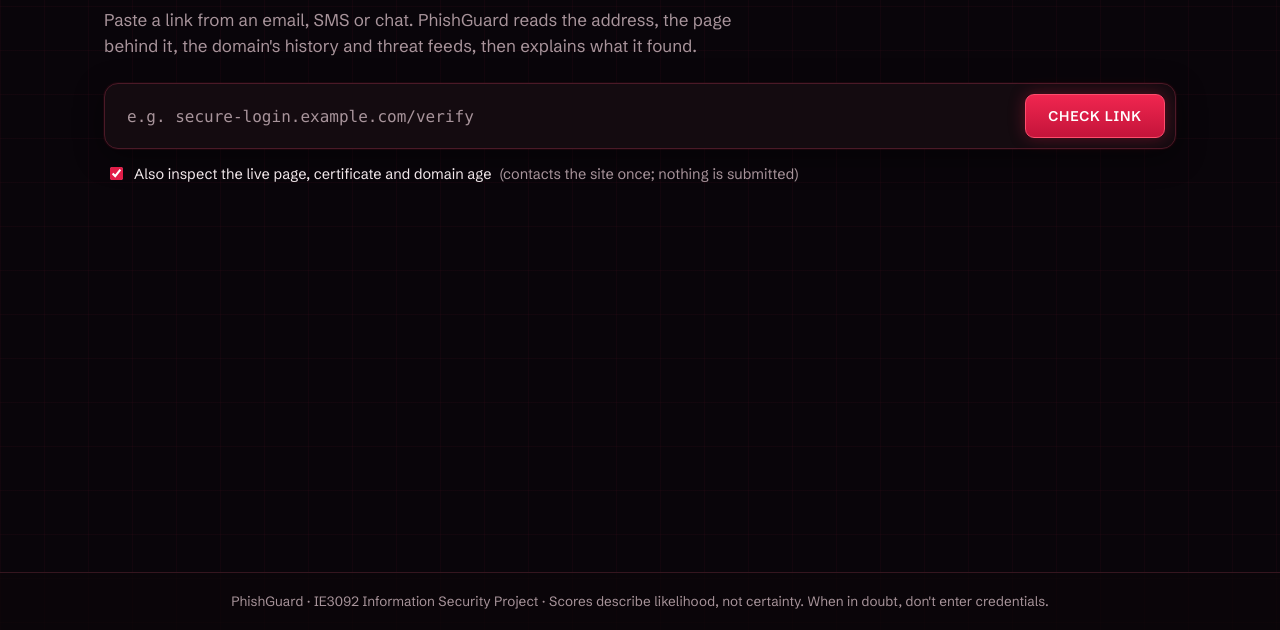
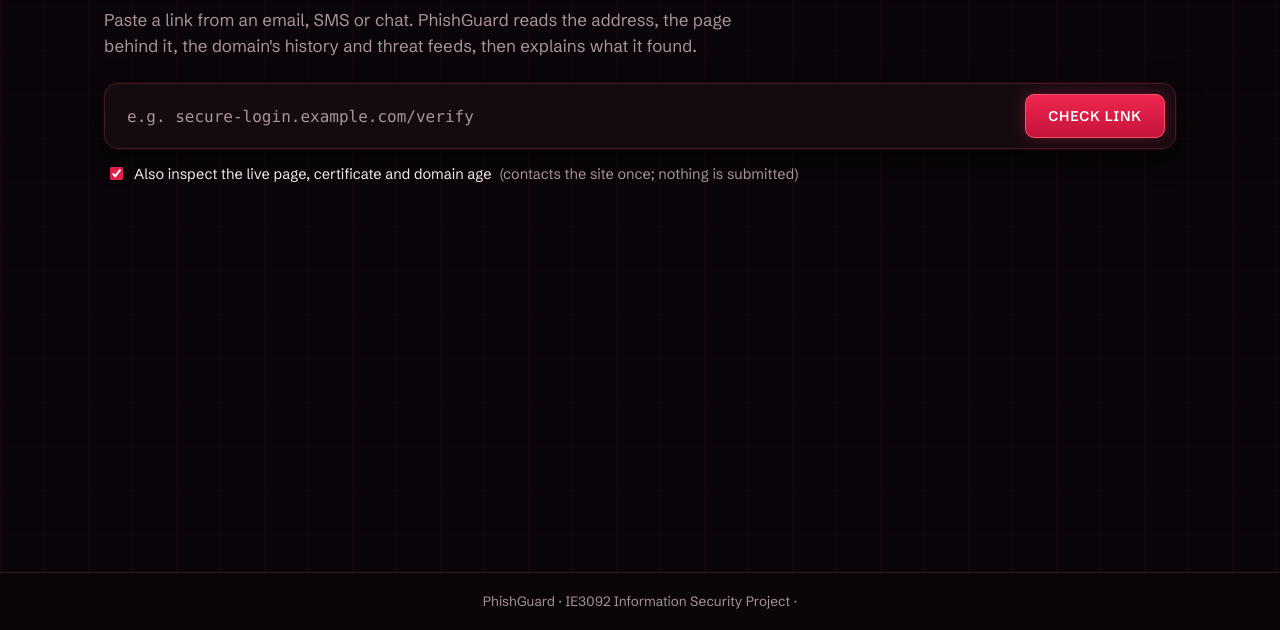
Before and after one commit to bl4ckArch9r/phishguard, a plain HTML site: page frontend/index.html in a window 1280 px wide. Shown: the part 170-800 px from the top of the page. Drawn offline with Linux system fonts and the light colour scheme; files that its build step writes are made by us from their sources; files whose address does not match are found by name; a web font is replaced by a local one.

Commit message:
Shorten footer

```diff
--- a/frontend/index.html
+++ b/frontend/index.html
@@ -66,7 +66,7 @@
   </section>
 </main>
 
-<footer class="foot">PhishGuard · IE3092 Information Security Project · Scores describe likelihood, not certainty. When in doubt, don't enter credentials.</footer>
+<footer class="foot">PhishGuard · IE3092 Information Security Project · </footer>
 <script src="/static/app.js"></script>
 </body>
 </html>
```
